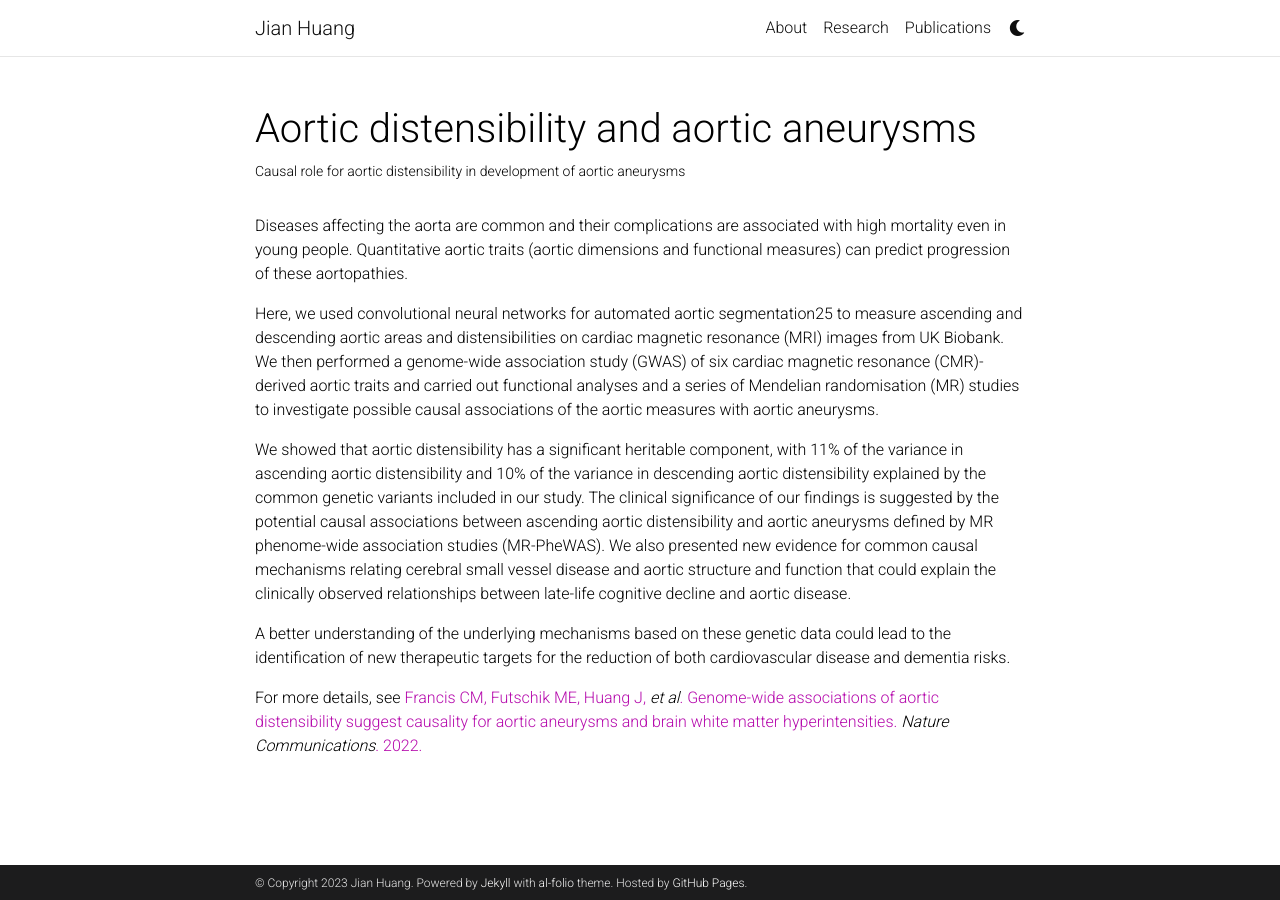
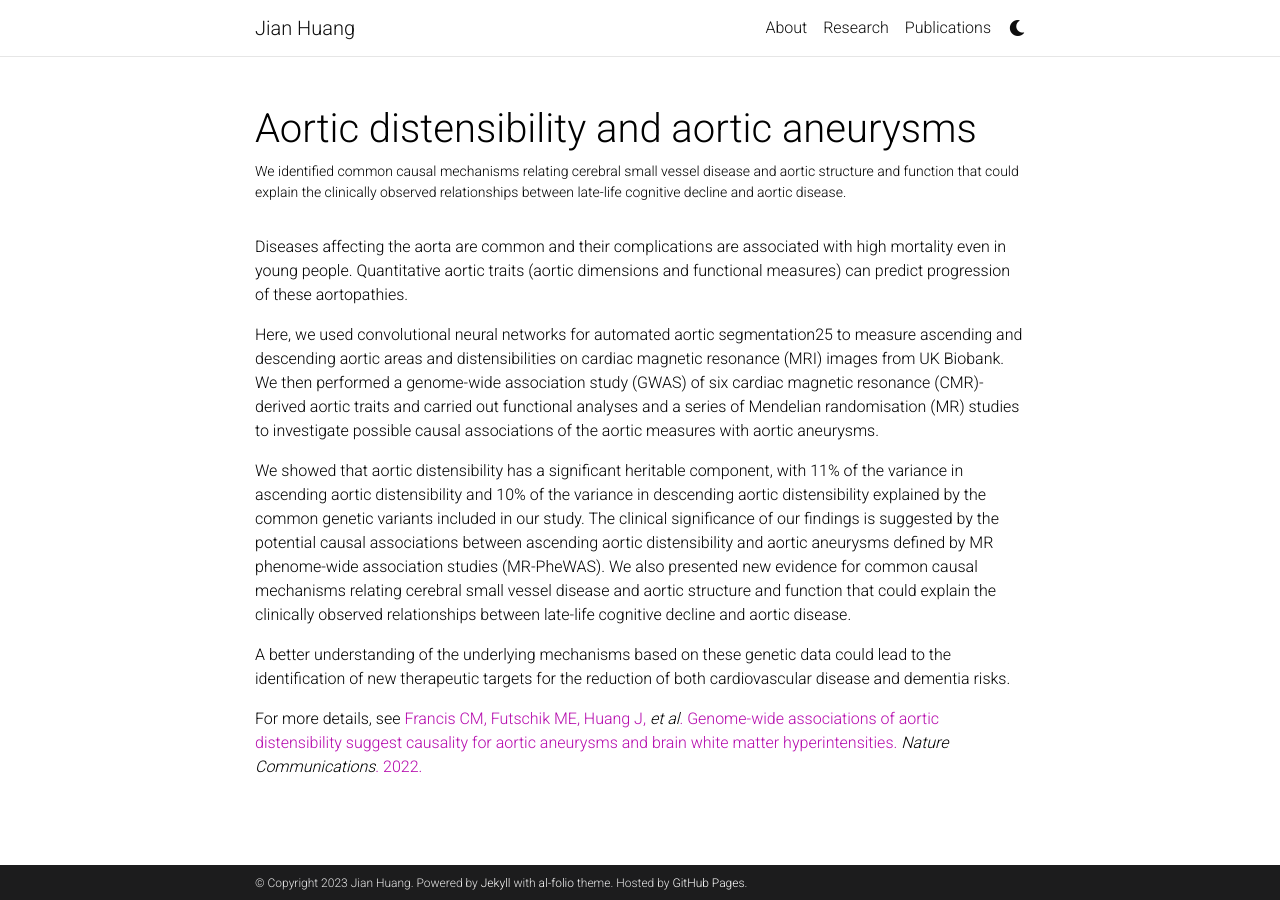
Before and after one commit to jianvhuang/jianvhuang.github.io, a Jekyll site: the page built from _projects/aortic_distensibility_and_aortic_aneurysms.md, in a window 1280 px wide. Built offline with Jekyll 4.4.1, drawn with Linux system fonts in a browser that asks for light colours; comment, search, counter and statistics services are not loaded; a style sheet for code colours, icons or effects is not loaded.

Commit message:
add new _project

```diff
--- a/_projects/aortic_distensibility_and_aortic_aneurysms.md
+++ b/_projects/aortic_distensibility_and_aortic_aneurysms.md
@@ -1,7 +1,7 @@
 ---
 layout: page
 title: Aortic distensibility and aortic aneurysms
-description: Causal role for aortic distensibility in development of aortic aneurysms
+description: We identified common causal mechanisms relating cerebral small vessel disease and aortic structure and function that could explain the clinically observed relationships between late-life cognitive decline and aortic disease.
 img: assets/img/publication_preview/aortic_aneurysms.jpg
 importance: 1
 ---
```
Also changed, not shown: _projects/Inflammation_and_AD.md (+1 -1 lines), _projects/project_maternal_preconception_and_child_behaviour.md (+1 -1 lines), _projects/sleep_and_AD.md (added, +17 -0 lines).
